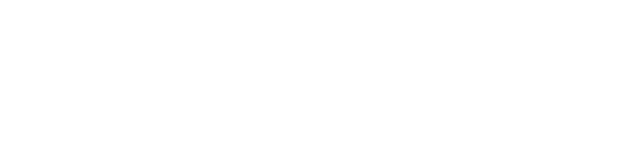
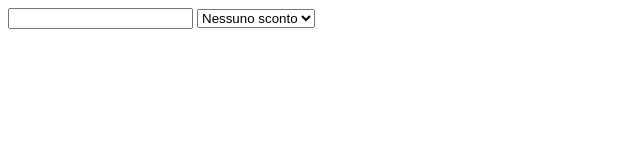
Before and after one commit to Blaser993/js-biglietto-treno-form, a plain HTML site: page index.html in a window 1280 px wide. Shown: the whole page, without its empty margins (0-640 px from the left). Drawn offline with Linux system fonts and the light colour scheme.

Commit message:
NEW FACT input added in html

```diff
--- a/index.html
+++ b/index.html
@@ -8,6 +8,14 @@
 </head>
 <body>
 
+    <input type="text" name="km" id="kilometer">
+
+    <select name="sconto" id="discount">
+        <option value="nessuno">Nessuno sconto</option>
+        <option value="anziani">Over 65</option>
+        <option value="bambini">Minorenni</option>
+
+    </select>
 
 
     <script src="./script.js" ></script>
--- a/script.js
+++ b/script.js
@@ -0,0 +1 @@
+console.log("works!");
```
